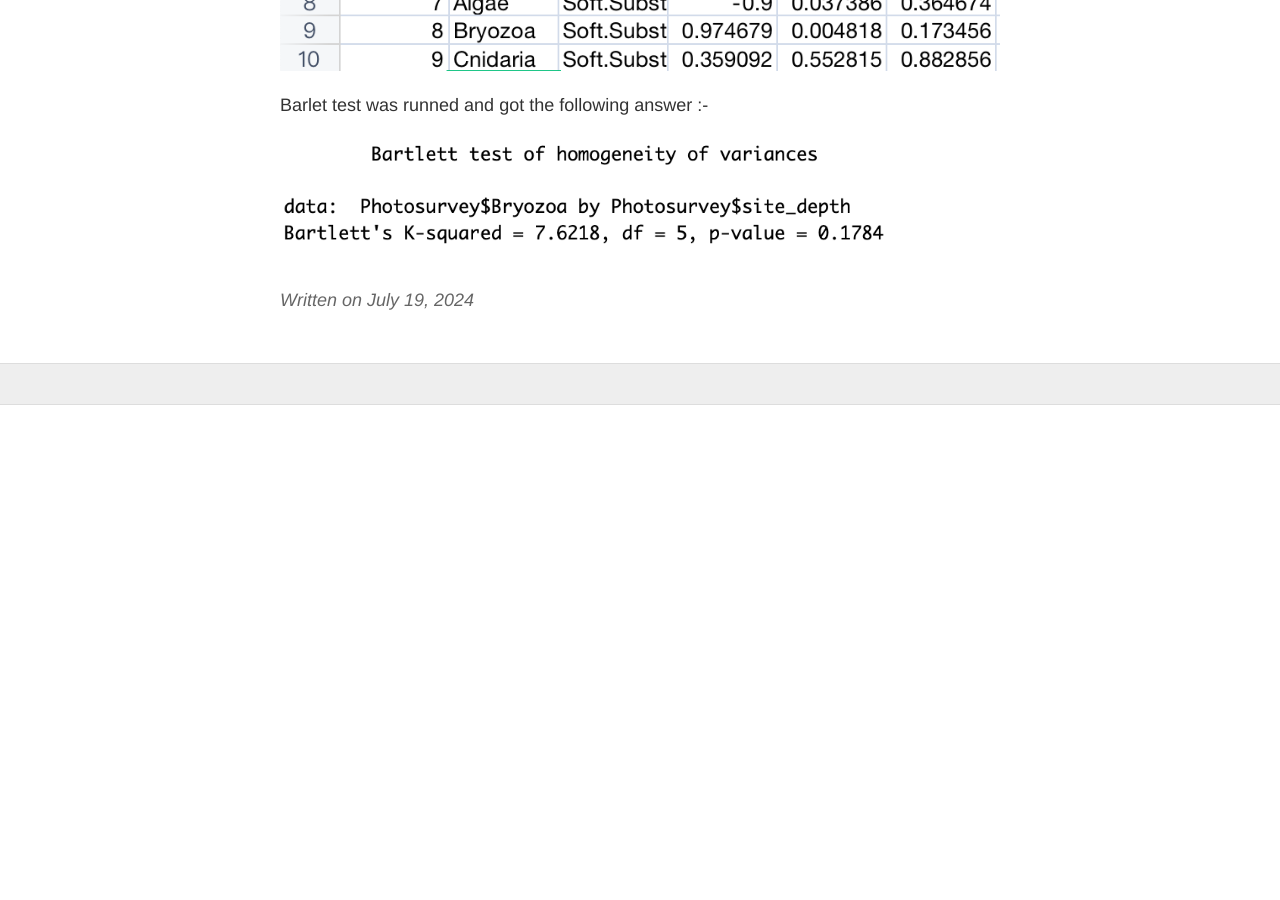
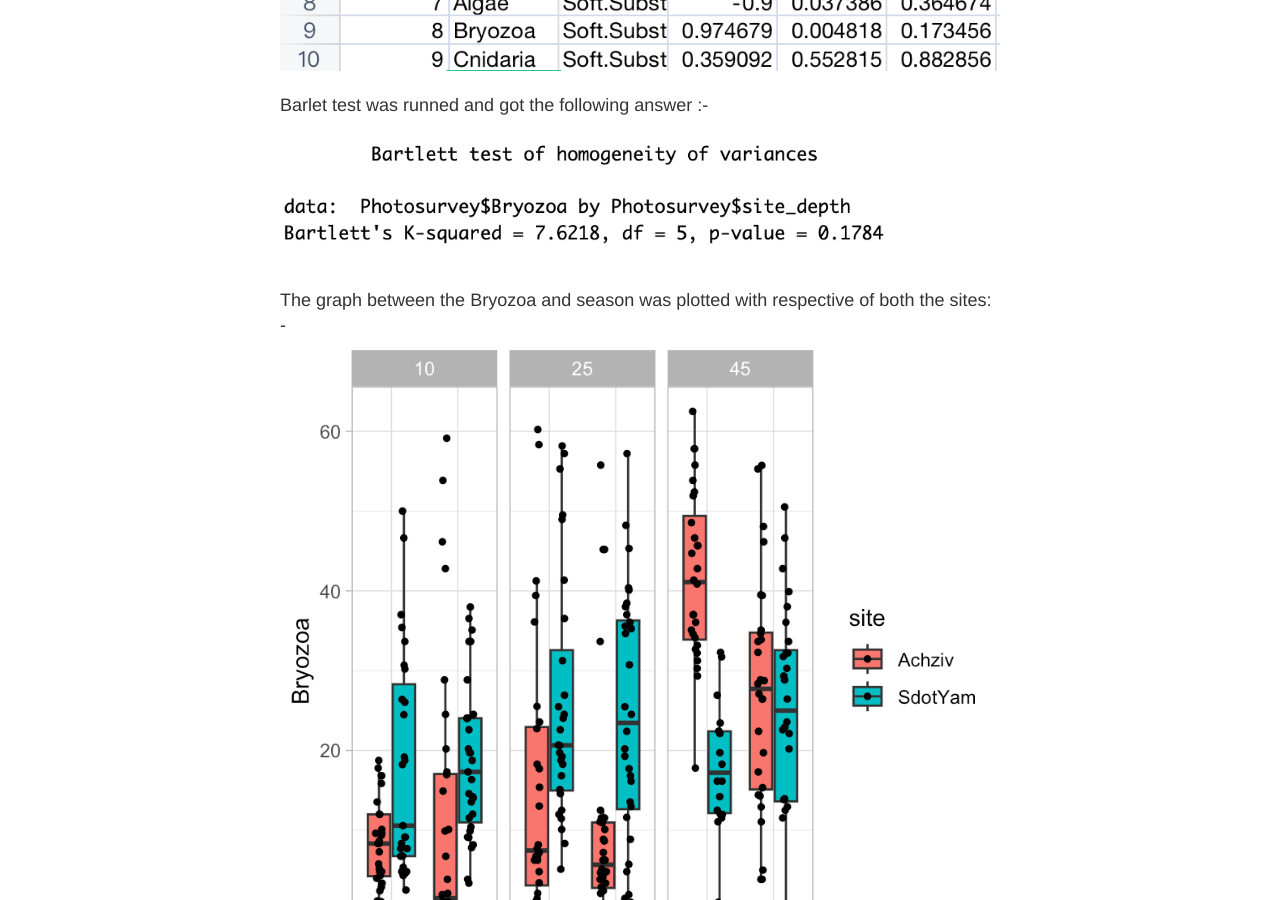
Before and after one commit to prakashaman717/Prakashaman_Notebook, a Jekyll site: the page built from _posts/2024-07-19-R Assignment Maya.md, in a window 1280 px wide and 900 px high, scrolled down 1145 px. Built offline with Jekyll 4.4.1, drawn with Linux system fonts in a browser that asks for light colours; our own code applies the rules of GitHub Pages for plain Markdown files; before the commit the page ends 1550 px from its top, so only the background shows below that.

Commit message:
Update 2024-07-19-R Assignment Maya.md

```diff
--- a/_posts/2024-07-19-R Assignment Maya.md
+++ b/_posts/2024-07-19-R Assignment Maya.md
@@ -20,3 +20,6 @@ They have a positive co-relation.So, I have selected both of them out of all.
 
 Barlet test was runned and got the following answer :-
 ![](https://github.com/prakashaman717/Prakashaman_Notebook/blob/main/images/Barlett%20Test.png)
+
+The graph between the Bryozoa and season was plotted with respective of both the sites: -
+![](https://github.com/prakashaman717/Prakashaman_Notebook/blob/main/images/Bryozo%20and%20Season%20and%20SITE.png)
```
